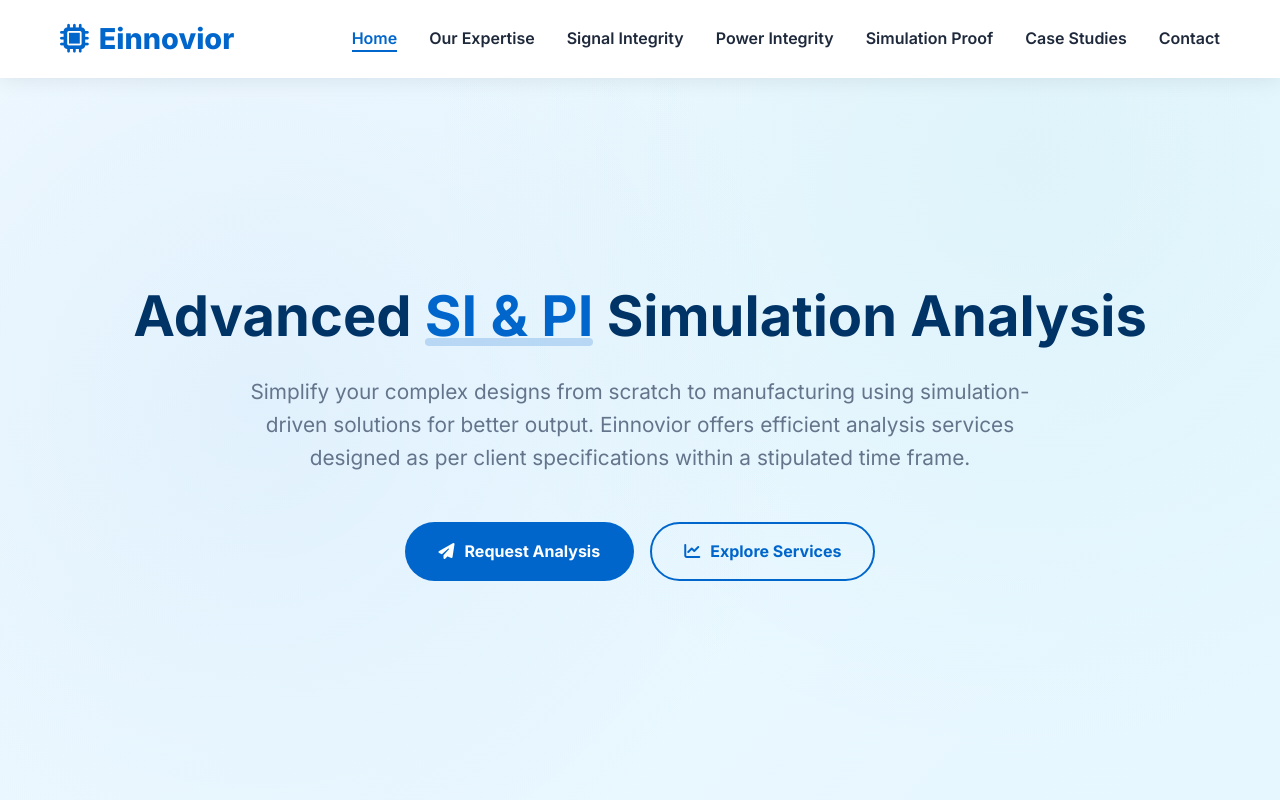
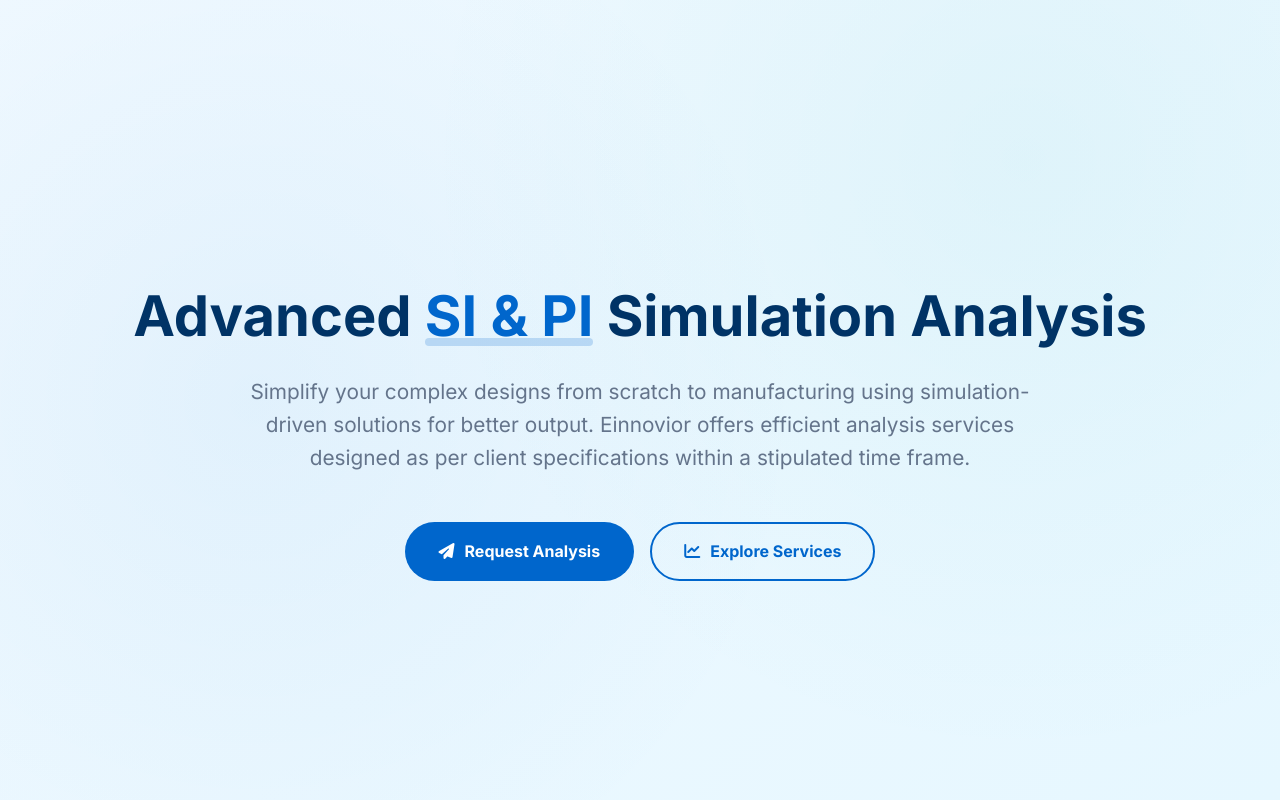
Before and after one commit to sagar27786/xpertrf, a website built with Vite: page si-pi-em-simulations.html in a window 1280 px wide. Shown: the top 800 px of the page. Built offline with nearby package versions, Linux system fonts and the light colour scheme.

Commit message:
nav removal

```diff
--- a/si-pi-em-simulations.html
+++ b/si-pi-em-simulations.html
@@ -872,23 +872,6 @@
 </head>
 <body>
     <!-- Navigation -->
-    <nav class="navbar" id="navbar">
-        <div class="container nav-container">
-            <a href="/" class="logo"><i class="fas fa-microchip"></i> Einnovior</a>
-            <div class="nav-links" id="navLinks">
-                <a href="#hero" class="active">Home</a>
-                <a href="#stats">Our Expertise</a>
-                <a href="#si">Signal Integrity</a>
-                <a href="#pi">Power Integrity</a>
-                <a href="#proof">Simulation Proof</a>
-                <a href="#cases">Case Studies</a>
-                <a href="#contact">Contact</a>
-            </div>
-            <button class="mobile-menu-btn" id="mobileMenuBtn">
-                <i class="fas fa-bars"></i>
-            </button>
-        </div>
-    </nav>
 
     <!-- Hero Section -->
     <section class="hero" id="hero">
```
